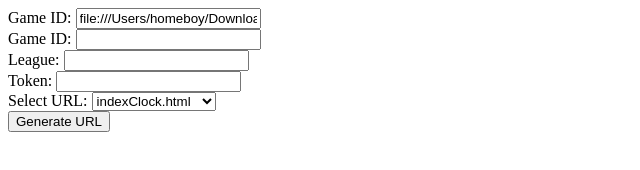
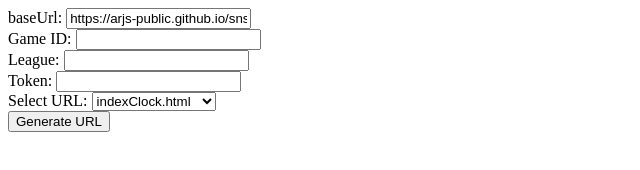
Before and after one commit to arjs-public/snspanels, a plain HTML site: page index.html in a window 1280 px wide. Shown: the full height of the page, 0-640 px from the left. Drawn offline with Linux system fonts and the light colour scheme.

Commit message:
FIX: BaseUrl text and default

```diff
--- a/index.html
+++ b/index.html
@@ -9,8 +9,8 @@
 <body>
     <form id="url-form">
         <div class="form-group">
-            <label for="baseUrl">Game ID:</label>
-            <input type="text" id="baseUrl" name="baseUrl" value="file:///Users/homeboy/Downloads/sns/snspanels/">
+            <label for="baseUrl">baseUrl:</label>
+            <input type="text" id="baseUrl" name="baseUrl" value="https://arjs-public.github.io/snspanels">
         </div>
         <div class="form-group">
             <label for="game-id">Game ID:</label>
```
